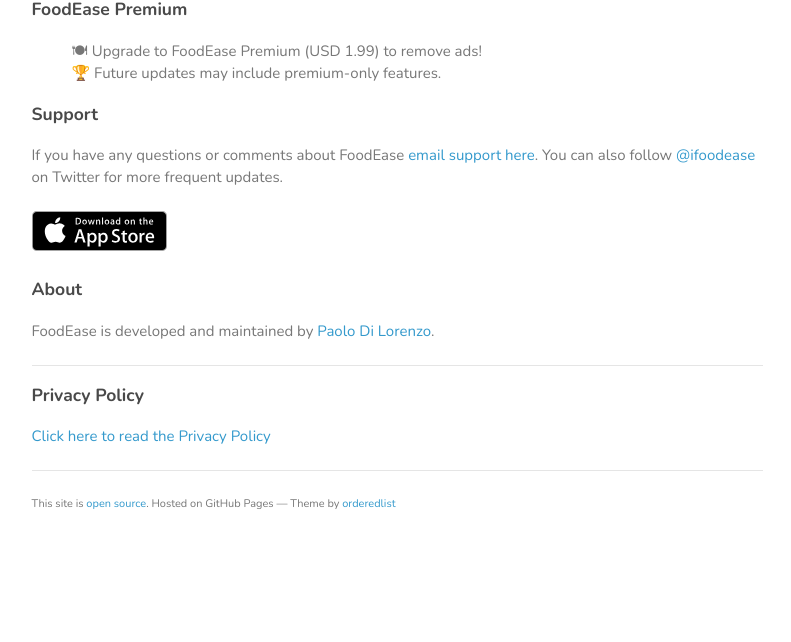
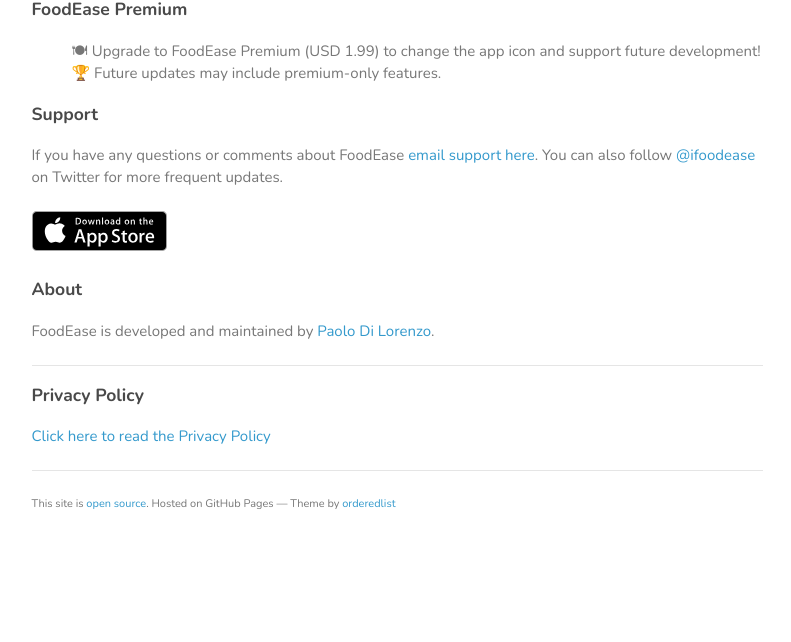
Before and after one commit to pdil/website-Jekyll, a Jekyll site: the page built from apps/foodease/index.html, in a window 1280 px wide. Shown: the part 1388-2030 px from the top of the page, without its empty margins (243-1034 px from the left). Built offline with Jekyll 4.4.1, drawn with Linux system fonts in a browser that asks for light colours.

Commit message:
Update Premium features

```diff
--- a/apps/foodease/index.html
+++ b/apps/foodease/index.html
@@ -51,7 +51,7 @@
 
 <h3>FoodEase Premium</h3>
 <ul class="no-bullet-list">
-  <li>🍽 Upgrade to FoodEase Premium (USD 1.99) to remove ads!</li>
+  <li>🍽 Upgrade to FoodEase Premium (USD 1.99) to change the app icon and support future development!</li>
   <li>🏆 Future updates may include premium-only features.</li>
 </ul>
 
```
